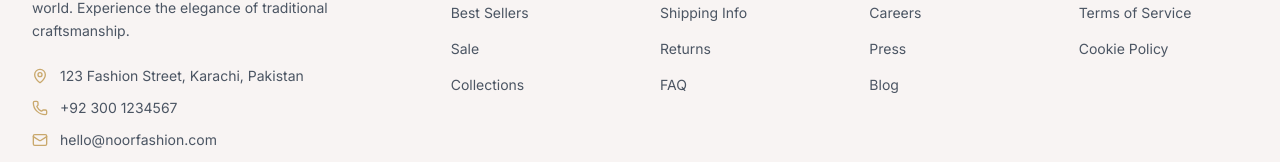
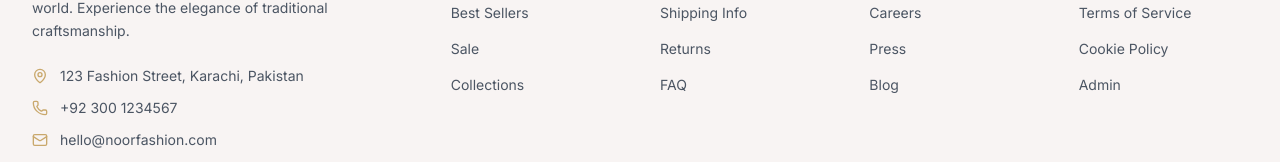
Before and after one commit to waseemsamra/fashionstyle, a React (Vite) app: page /admin/login in a window 1280 px wide. Shown: the part 1034-1196 px from the top of the page. Built offline with nearby package versions, Linux system fonts and the light colour scheme.

Commit message:
admin redirect

```diff
--- a/src/sections/Footer.tsx
+++ b/src/sections/Footer.tsx
@@ -23,6 +23,7 @@ const footerLinks = {
     { name: 'Privacy Policy', href: '#' },
     { name: 'Terms of Service', href: '#' },
     { name: 'Cookie Policy', href: '#' },
+    { name: 'Admin', href: '/admin/login' },
   ],
 };
 
--- a/src/sections/Navigation.tsx
+++ b/src/sections/Navigation.tsx
@@ -171,6 +171,7 @@ export default function Navigation() {
             </button>
 
             <button
+              onClick={() => navigate('/admin/login')}
               className={`hidden md:block p-2 rounded-full transition-all duration-300 hover:bg-black/5 ${
                 isScrolled ? 'text-black' : 'text-white'
               }`}
```
